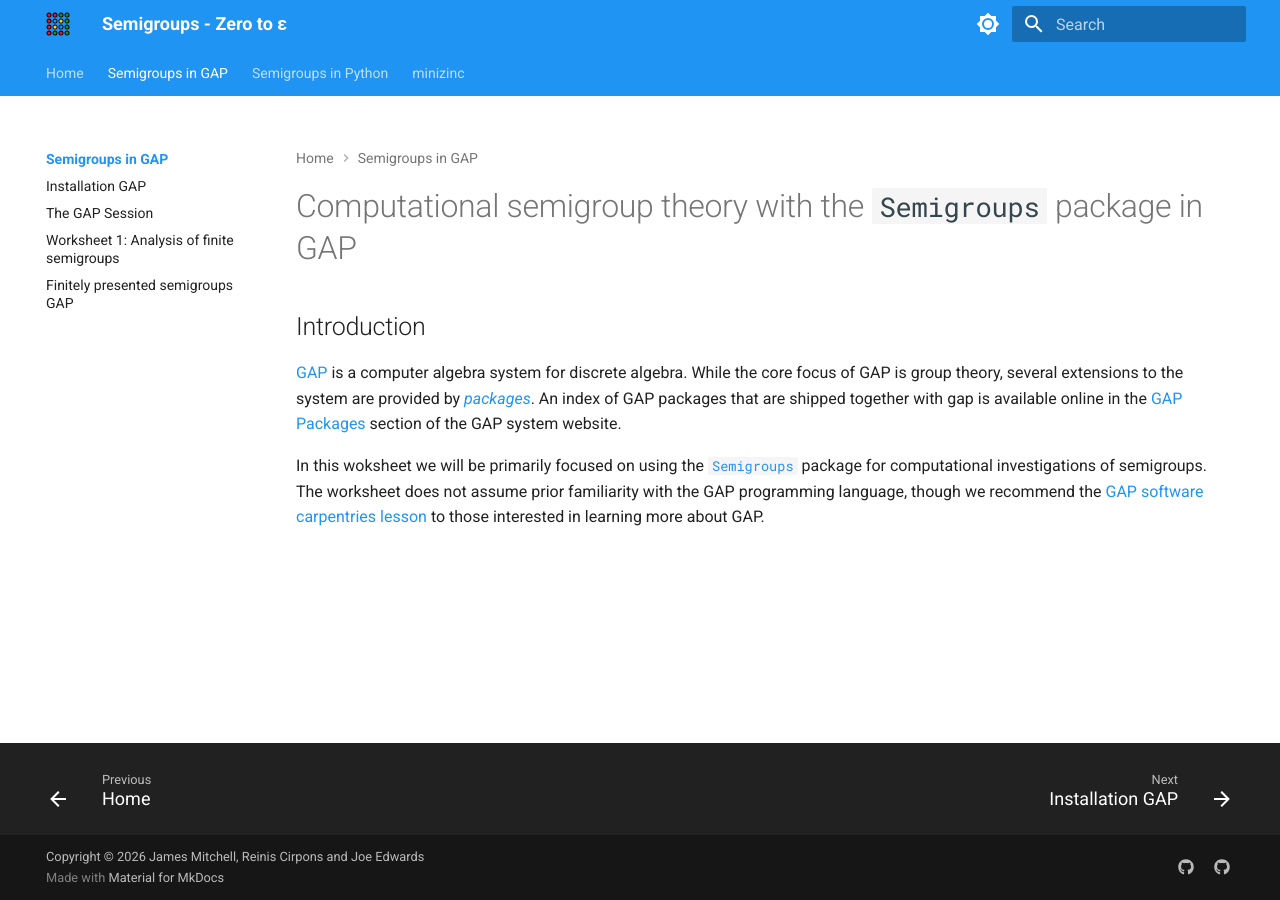
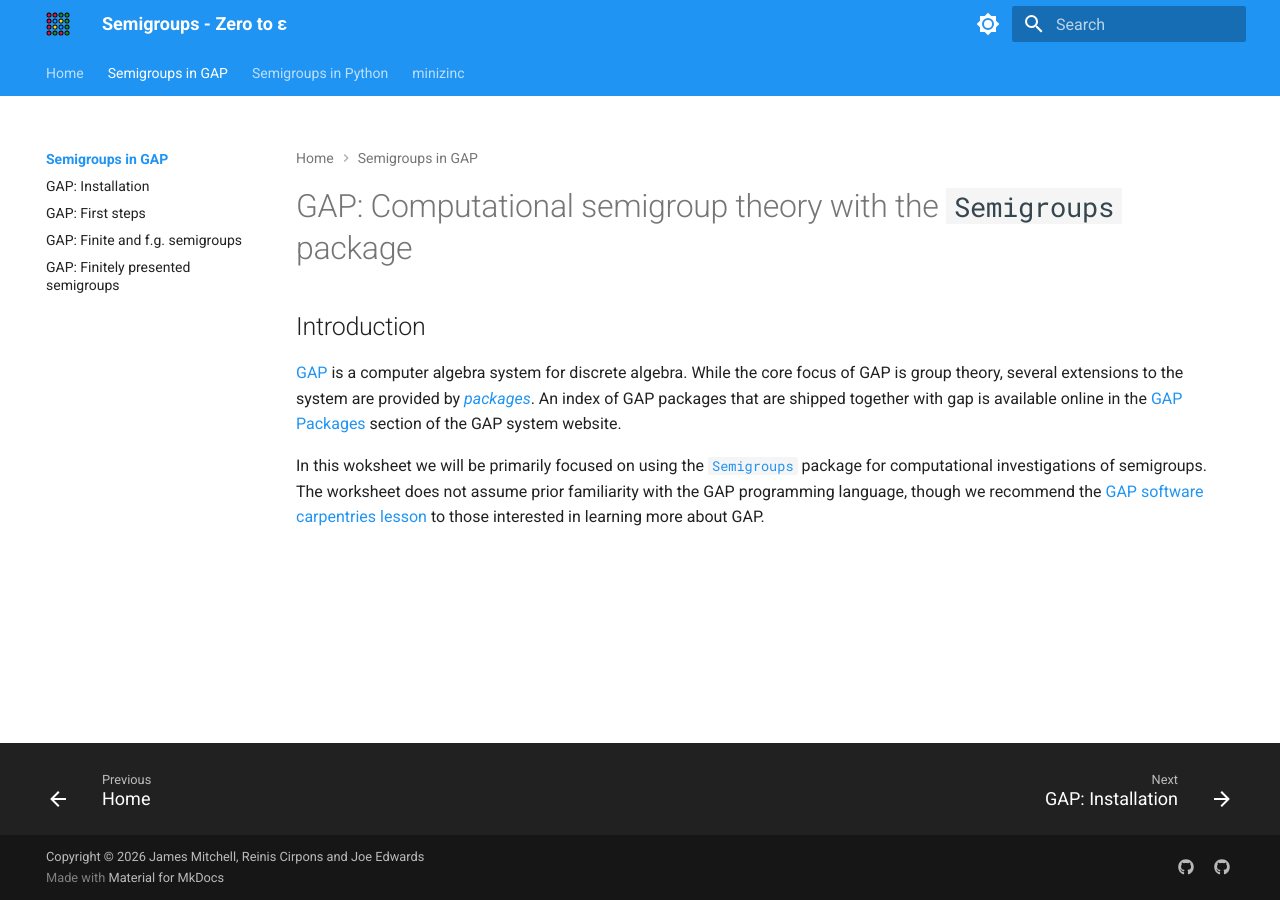
Before and after one commit to libsemigroups/tutorial, an MkDocs documentation site: the page built from docs/gap/index.md, in a window 1280 px wide. Built offline with MkDocs 1.6.1 and Material for MkDocs 9.7.7, drawn with Linux system fonts in a browser that asks for light colours.

Commit message:
Rename in conformance with the convention

```diff
--- a/docs/gap/index.md
+++ b/docs/gap/index.md
@@ -1,4 +1,4 @@
-# Computational semigroup theory with the `Semigroups` package in GAP
+# GAP: Computational semigroup theory with the `Semigroups` package
 
 ## Introduction
 
--- a/mkdocs.yml
+++ b/mkdocs.yml
@@ -4,10 +4,10 @@ nav:
   - Home: index.md
   - Semigroups in GAP:
       - gap/index.md
-      - Installation GAP: gap/install.md
-      - "The GAP Session": gap/session.md
-      - "Worksheet 1: Analysis of finite semigroups": gap/worksheet1.md
-      - "Finitely presented semigroups GAP": gap/fp.md
+      - "GAP: Installation": gap/install.md
+      - "GAP: First steps": gap/session.md
+      - "GAP: Finite and f.g. semigroups": gap/worksheet1.md
+      - "GAP: Finitely presented semigroups": gap/fp.md
   - Semigroups in Python:
       - py/index.md
       - "Installation Python": py/install.md
```
